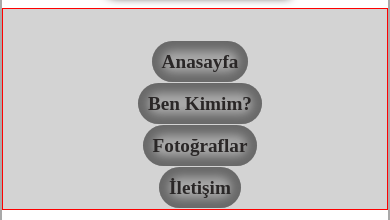
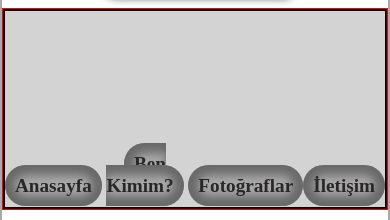
Before and after one commit to ErayDemirci/KisiselWebDeneme, a plain HTML site: page index.html in a window 390 px wide. Shown: the part 30-250 px from the top of the page. Drawn offline with Linux system fonts and the light colour scheme.

Commit message:
nav menusu dizaynı tamamlandı.

```diff
--- a/style.css
+++ b/style.css
@@ -37,27 +37,8 @@
 /* Cep telefonlarında her kutu %100 genişlikte olsun */
 @media screen and (max-width:768px) {
   [class*="col-"]{width: 100%;}
-  #menu{
-    display: flex;
-    flex-direction: column;
-    align-items: center;
-    justify-content: center;
-    width: 100%;
   }
 
-  #menu li{
-    clear: both;
-    display: block;
-    /* padding: 15px 0; */
-    margin: 10px 0;
-    width: 100%;
-  }
-
-  /* #menu li a{
-
-  } */
-
-}
 img{
   width: 100%;
   height: auto;
@@ -78,37 +59,30 @@ img{
 /* nav */
 #menu{
   display: flex;
-  flex-direction: row;
-  justify-content: space-around;
-  align-items: flex-end;
-  background-color: lightgray;
-  /* margin: auto; */
-  text-align: center;
+  background-color: lightgrey;
   height: 202px;
-  /* position: relative; */
 }
 
-/* #menu div{
-  line-height: 40px;
-  text-align: center;
-  font-size: 20px;
-} */
+#menu ul{
+  border: 2px black solid ;
+  display: flex;
+  justify-content: space-evenly;
+  align-items: flex-end;
+  margin: 0px;
+  padding-bottom: 10px;
+  width: 100%;
 
+
+}
 /* nav menüsünün liste ayarları */
 #menu li{
-  /* display: block; */
   list-style-type: none;
   text-align: center;
-  float: left;
-  margin-left: 5px;
-  /* width: 20%; */
-  /* width: 80px; */
-  /* line-height:100px; */
 }
+
 
 /* nav menüsünün yazı ayarları */
 #menu li a{
-  /* display: block; */
   color: rgb(42, 39, 39);
   font-size: larger;
   font-weight: bolder;
@@ -116,15 +90,10 @@ img{
   text-decoration: none;
   border-radius: 40px;
   padding: 10px;
-  margin-top:158px;
   box-shadow: 0px 0px 10px 10px dimgray inset;
-  /* text-shadow: 0px 0px 10px dimgray ; */
-}
-#menu li a:hover{
-  /* box-shadow: 0 0 5px 0.5px gray; */
-  background-color: darkgray;
 
 }
+
 #menu li a:active{
   box-shadow: 0px 0px 15px 5px dimgray inset;
 
```
